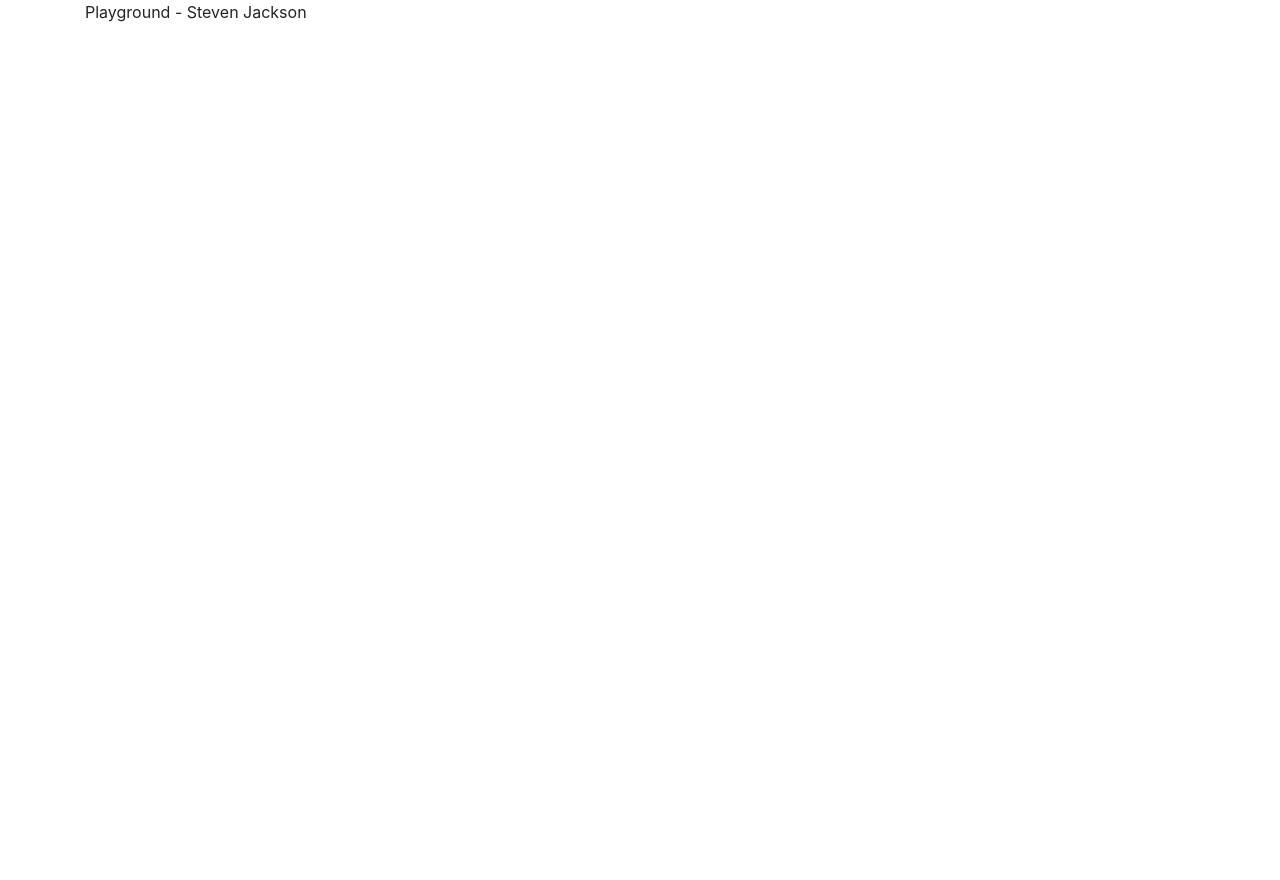
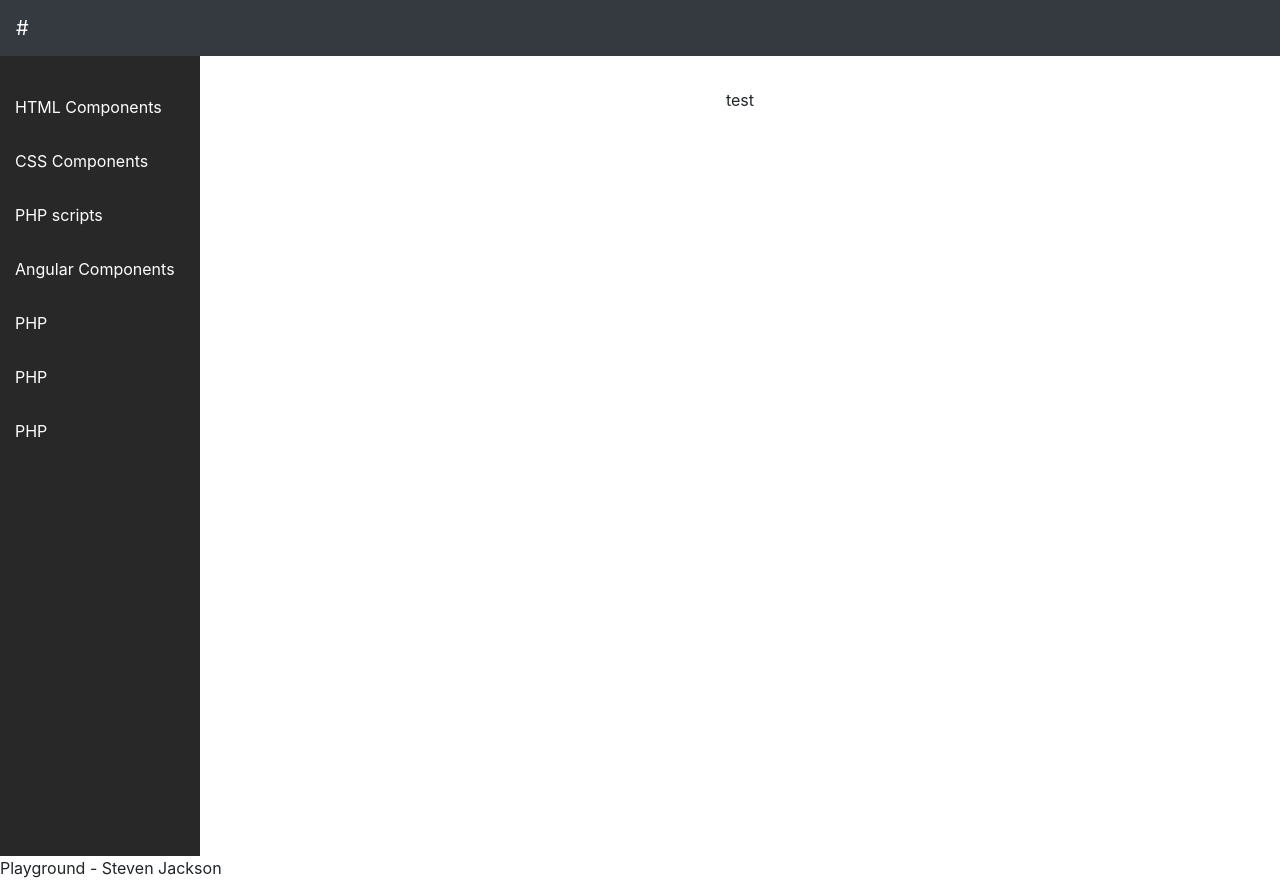
Before and after one commit to steven-daniell-jackson/Playground, a website: page gulpscss/source/index.html in a window 1280 px wide. Before the commit the page ends 800 px from the top, so only its background shows below. Drawn offline with nearby package versions, Linux system fonts and the light colour scheme.

Commit message:
Basic Hover Side nav

```diff
--- a/gulpscss/source/index.html
+++ b/gulpscss/source/index.html
@@ -14,21 +14,37 @@
   <link rel="stylesheet" href="https://stackpath.bootstrapcdn.com/bootstrap/4.2.1/css/bootstrap.min.css">
 
 </head>
-<body class="container">
+<body>
 
     <header>
-
+        <nav class="navbar navbar-dark bg-dark">
+            <a class="navbar-brand" href="#">#</a>
+          </nav>
     </header>
 
 
 <section id="main">
+    <div class="side-nav-toggle">
+        <ul>
+          <li><a href="#">HTML Components</a></li>
+          <li><a href="#">CSS Components</a></li>
+          <li><a href="#">PHP scripts</a></li>
+          <li><a href="#">Angular Components</a></li>
+          <li><a href="#">PHP</a></li>
+          <li><a href="#">PHP</a></li>
+          <li><a href="#">PHP</a></li>
+        </ul>
+      </div>
 
+      <div class="content">
+          test
+      </div>
 </section>
 
-<footer>
-    Playground - Steven Jackson
-</footer>
 
+      <footer>
+        Playground - Steven Jackson
+    </footer>
 
 <script src="./js/main.js" ></script>
 <script
--- a/gulpscss/source/sass/styles.scss
+++ b/gulpscss/source/sass/styles.scss
@@ -9,4 +9,63 @@ DO NOT EDIT THE CSS DIRECTLY
 @import url(https://fonts.googleapis.com/css?family=Lato);
 
 
+$sidenav-bg-color: #282828;
+$white: #fff;
+
+// Page Layout
+#main {
+    display: flex;
+    height: 100vh;
+    overflow: hidden;
+  }
+
+  // Side Navigation
+.side-nav-toggle {
+    color: $white;
+    background: $sidenav-bg-color;
+    padding-top: 1.5rem;
+    width: 200px;
+    transition: width 1s;
+    -webkit-transition: width 1s;
+
+    &:hover {
+        width: 300px;
+    }
+    & ul {
+        list-style-type: none;
+        padding: 0;
+        margin: 0;
+         & li {
+              color: $white;
+              padding: 15px;
+              &:hover{
+                  background-color: lighten($sidenav-bg-color, 20%);
+              }
+              & a {
+                  &:hover{
+                      text-decoration: none;
+                  }
+                    color: $white;
+              }
+           }
+        }
+
+
+  }
+
+
+  // Content
+.content {
+    flex-grow: 1;
+    padding: 2rem;
+    display: flex;
+    flex-wrap: wrap;
+    justify-content: space-around;
+  }
+
+
+
+
 @import 'itcss/elements/_elements.body';
+
+@import 'itcss/elements/_elements.sidenav';
```
Also changed, not shown: gulpscss/source/css/helper/styles.css, gulpscss/source/css/styles.min.css, gulpscss/source/sass/itcss/elements/_elements.sidenav.scss (added).
